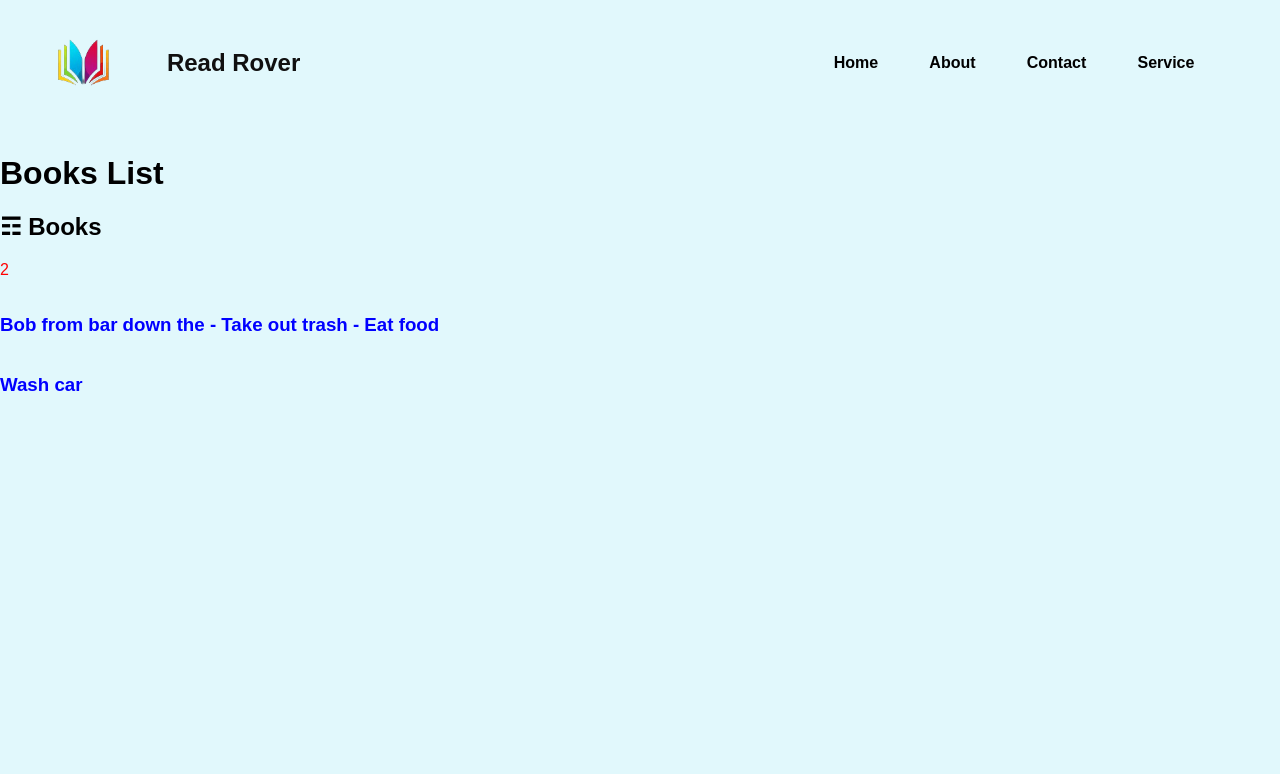
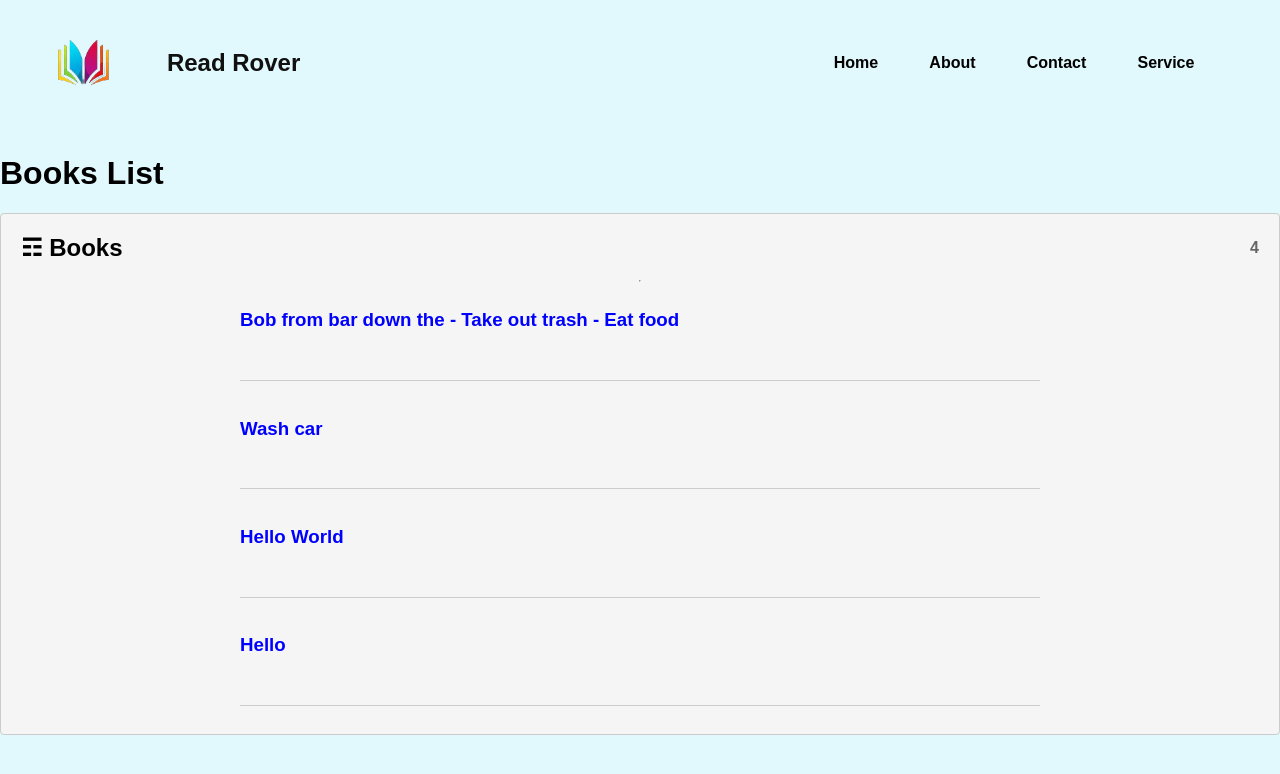
Before and after one commit to Mahendran-Murugan/Read-Rover-React, a React (Create React App) app: page /book in a window 1280 px wide. Shown: the top 774 px of the page. Built offline with nearby package versions, Linux system fonts and the light colour scheme; data requests are answered from the project's data file.

Commit message:
feat: add create functionality and styling

```diff
--- a/db.json
+++ b/db.json
@@ -1,16 +1,4 @@
 {
-  "students": [
-    {
-      "id": "1",
-      "name": "Mahendran",
-      "age": "19"
-    },
-    {
-      "id": "2",
-      "name": "Mahi",
-      "age": "20 "
-    }
-  ],
   "users": [
     {
       "id": "2fd0",
@@ -19,21 +7,9 @@
       "pass": "rohan"
     },
     {
-      "id": "e901",
-      "name": "bose",
-      "email": "rohan@gmail.com",
-      "pass": "rohan"
-    },
-    {
-      "id": "9d17",
-      "name": "bose",
-      "email": "21cs021@psr.edu.in",
-      "pass": "bose"
-    },
-    {
-      "id": "77f3",
+      "id": "4d86",
       "name": "mahi",
-      "email": "mahi@gamil.com",
+      "email": "mahi@g.com",
       "pass": "mahi"
     }
   ],
@@ -42,13 +18,24 @@
       "id": "2",
       "body": "Bob from bar down the \n\n- Take out trash\n- Eat food",
       "created": "2021-07-13T00:17:13.289897Z",
-      "updated": "2024-03-15T04:15:10.129Z"
+      "updated": "2024-03-15T04:56:30.359Z"
     },
     {
       "id": "3",
       "body": "Wash car",
       "updated": "2021-07-13T19:46:12.187306Z",
       "created": "2021-07-13T00:16:22.399841Z"
+    },
+    {
+      "id": "b7d4",
+      "body": "Hello World",
+      "updated": "2024-03-15T04:54:59.950Z"
+    },
+    {
+      "id": "69e9",
+      "created": "2024-03-15T05:00:08.360Z",
+      "updated": "2024-03-15T05:00:17.967Z",
+      "body": "Hello"
     }
   ]
 }
--- a/src/components/BookListPage.js
+++ b/src/components/BookListPage.js
@@ -1,6 +1,7 @@
 import React, { useEffect, useState } from 'react'
 import { ListItem } from './ListItem'
 import axios from 'axios'
+import '../style/booklistpage.css'
 import {AddButton} from './AddButton'
 
 export const BookListPage = () => {
@@ -28,11 +29,13 @@ export const BookListPage = () => {
                 <h2 className='books-title'>&#9782; Books</h2>
                 <p className='books-length'>{books.length}</p>
             </div>
+            <hr/>
             <div className='book-list'>
                 {books.map((book, index) => (
                     <ListItem key={index} book={book} />
                 ))}
             </div>
+
         </div>
     )
 }
--- a/src/components/BookPage.js
+++ b/src/components/BookPage.js
@@ -2,6 +2,7 @@ import React, { useEffect, useState } from 'react'
 import { Link, useNavigate, useParams } from 'react-router-dom'
 import { ReactComponent as ArrowLeft } from '../assets/arrow-left.svg'
 import axios from 'axios'
+import '../style/bookpage.css'
 
 export const BookPage = () => {
 
@@ -13,7 +14,6 @@ export const BookPage = () => {
 
     useEffect(() => {
         getBook()
-
     }, [id])
 
     const getBook = async () => {
@@ -30,7 +30,11 @@ export const BookPage = () => {
 
 
     const createBook = async () => {
-        await axios.post(`http://localhost:3001/books/`)
+        await axios.post(`http://localhost:3001/books/`,{
+            'created':new Date(),
+            'updated':new Date(),
+            'body':book?.body,
+        })
     }
 
     const updateBook = async () => {
@@ -71,9 +75,9 @@ export const BookPage = () => {
                         <ArrowLeft onClick={handleSubmit} />
                     </Link>
                 </h3>
-                <button onClick={deleteBook}>Delete</button>
+                <button onClick={deleteBook} className='delete-button'>Delete</button>
             </div>
-            <textarea value={book?.body} onChange={(e) => { setBook({ ...book, 'body': e.target.value }) }} />
+            <textarea value={book?.body} onChange={(e) => { setBook({ ...book, 'body': e.target.value }) } } className='textarea' />
         </div>
     )
 }
--- a/src/components/ListItem.js
+++ b/src/components/ListItem.js
@@ -3,10 +3,13 @@ import { Link } from 'react-router-dom'
 
 export const ListItem = ({book}) => {
   return (
+    <>
     <Link to={`/book/${book.id}`}>
         <div className='books-list-item'>
             <h3>{book.body}</h3>
         </div>
     </Link>
+    <hr className='books-hr' />
+    </>
   )
 }
--- a/src/components/home.js
+++ b/src/components/home.js
@@ -22,8 +22,8 @@ export const Home = () => {
             <p>Books</p> open doors <p>to worlds</p> we never knew <p>that existed...!</p>
           </h1>
           <div className="centerbtn">
-            <li className="list splbtn spl1"><Link to="/book" className="items li2">Get Started</Link></li>
-            <li className="list splbtn spl2"><Link href="/" className="items li2">Discover</Link></li>
+            <li className="spllist splbtn spl1"><Link to="/book" className="itemsspl li2">Get Started</Link></li>
+            <li className="spllist splbtn spl2"><Link href="/" className="itemsspl li2">Discover</Link></li>
           </div>
         </div>
         <img src={homeImage} data-aos="fade-down" alt="homeImage" className="centerImage" />
--- /dev/null
+++ b/src/style/booklistpage.css
@@ -0,0 +1,46 @@
+.books {
+    display: flex;
+    flex-direction: column;
+    width: 100%;
+    padding: 20px;
+    box-sizing: border-box;
+    border: 1px solid #ccc;
+    border-radius: 4px;
+    background-color: #f5f5f5;
+    align-items: center;
+  }
+
+  .books-header {
+    display: flex;
+    justify-content: space-between;
+    align-items: center;
+    width: 100%;
+    margin-bottom: 10px;
+  }
+
+  .books-title {
+    margin: 0;
+    font-size: 24px;
+    font-weight: bold;
+  }
+
+  .books-length {
+    margin: 0;
+    font-size: 16px;
+    font-weight: bold;
+    color: #666;
+  }
+
+  .book-list {
+    display: flex;
+    flex-direction: column;
+    gap: 10px;
+    width: 100%;
+    max-width: 800px;
+  }
+  .books-hr {
+    border: none;
+    border-top: 1px solid #ccc;
+    width: 100%;
+    margin-top: 20px;
+  }
--- /dev/null
+++ b/src/style/bookpage.css
@@ -0,0 +1,45 @@
+.book {
+    display: flex;
+    flex-direction: column;
+    height: 500px;
+    width: 100%;
+    padding: 20px;
+    box-sizing: border-box;
+    border: 1px solid #ccc;
+    border-radius: 4px;
+  }
+
+  .note-header {
+    display: flex;
+    justify-content: space-between;
+    align-items: center;
+    margin-bottom: 10px;
+  }
+
+  .note-header h3 {
+    margin: 0;
+  }
+
+  .textarea {
+    flex: 1;
+    resize: none;
+    border: none;
+    border-radius: 4px;
+    background-color: #f5f5f5;
+    padding: 10px;
+    box-sizing: border-box;
+  }
+
+  .delete-button {
+    background-color: #f44336;
+    color: #fff;
+    border: none;
+    border-radius: 4px;
+    padding: 8px 16px;
+    font-size: 14px;
+    cursor: pointer;
+  }
+
+  .delete-button:hover {
+    background-color: #e53935;
+  }
--- a/src/style/home.css
+++ b/src/style/home.css
@@ -39,6 +39,17 @@ a{
     background-color: #fefefe;
     box-shadow: 1px 1px 1px 1px #c2c2c2;
 }
+
+
+.itemsspl{
+    padding: 1.1rem;
+    color: rgb(28, 26, 26);
+    font-weight: bold;
+    border-radius: 10px;
+    margin-left: 8px;
+    margin-right: 8px;
+}
+
 
 .splbtn:hover{
     background-color: tomato;
```
